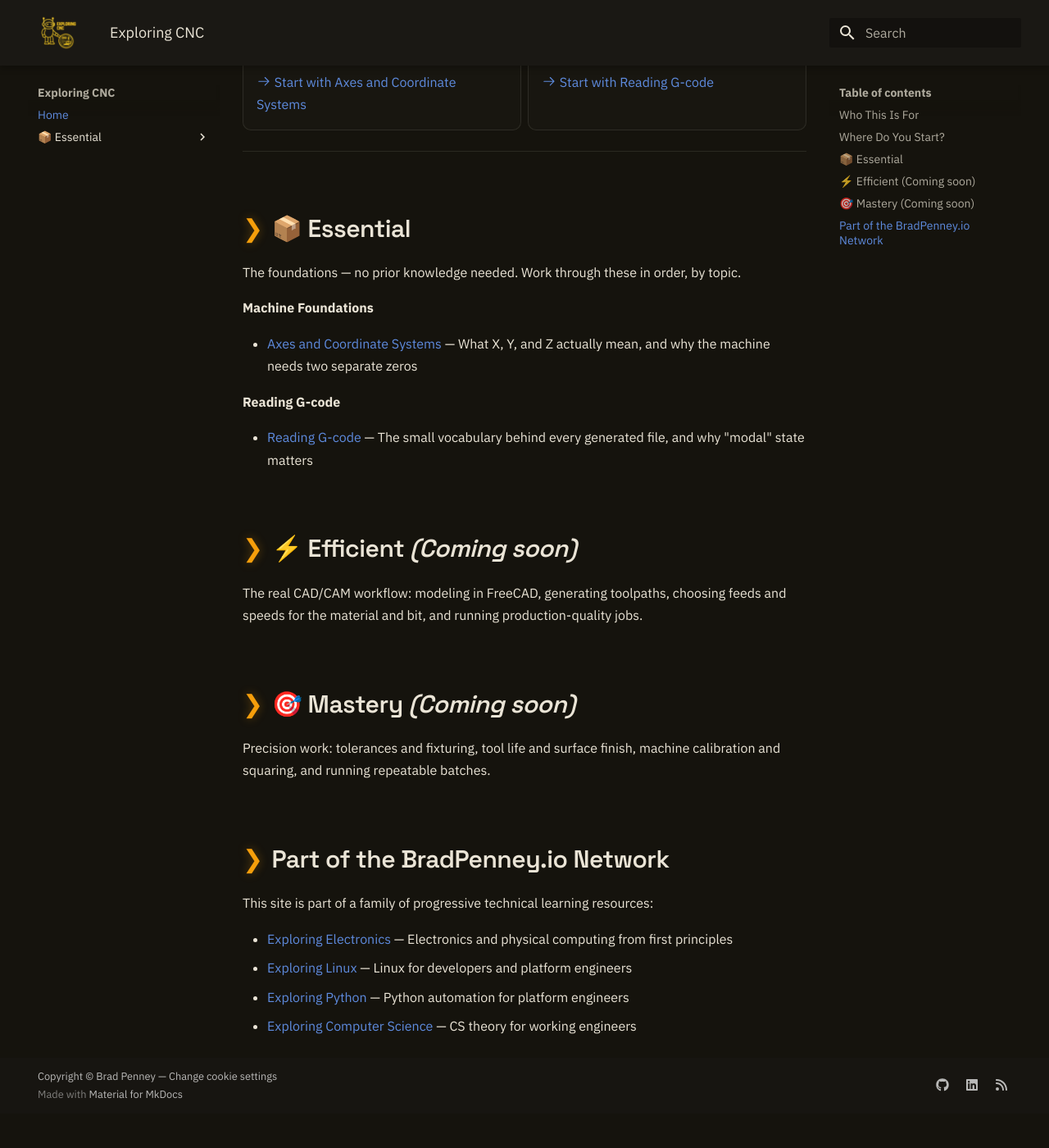
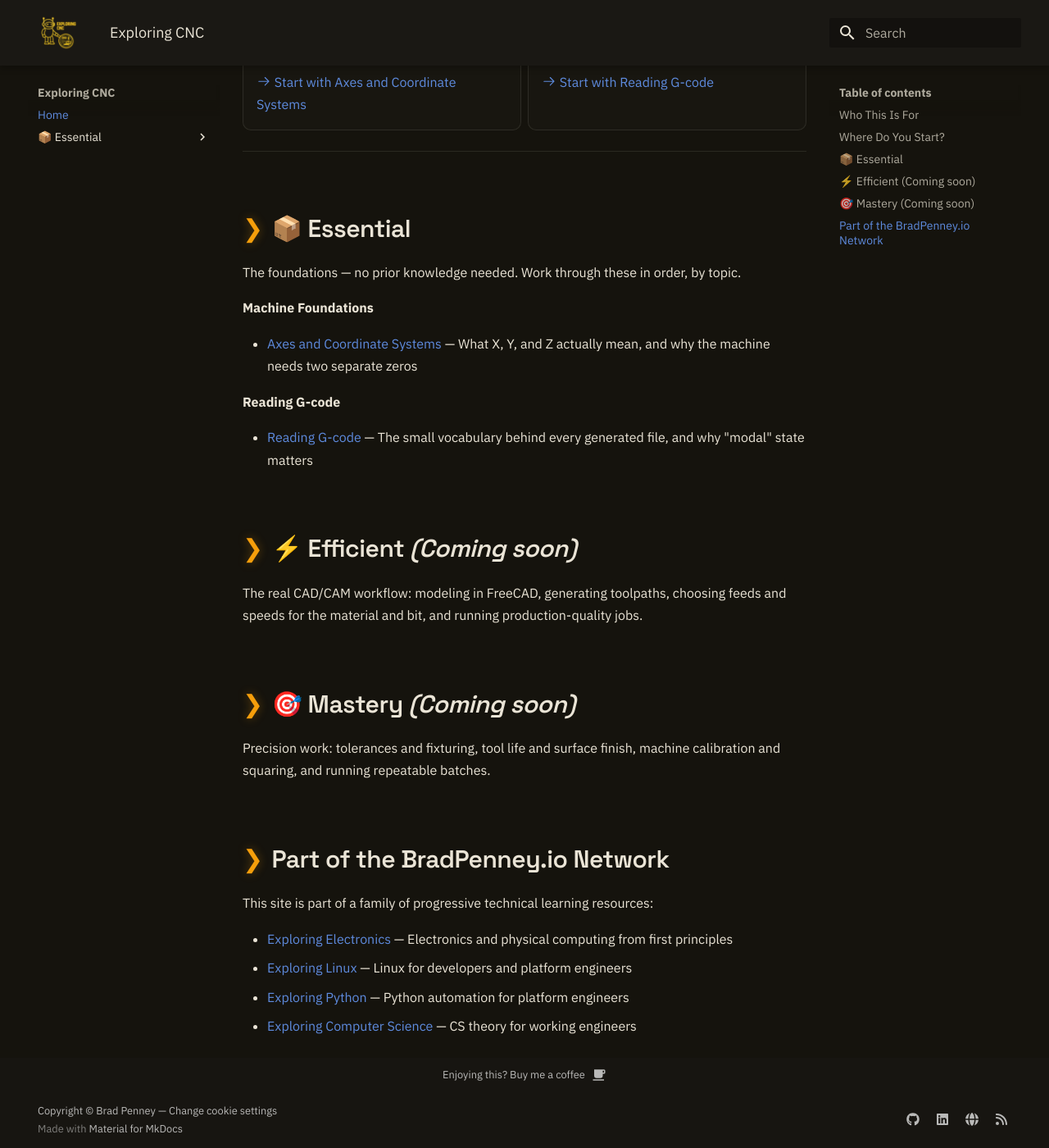
Before and after one commit to bradpenney/exploring_cnc, an MkDocs documentation site: the page built from docs/index.md, in a window 1280 px wide and 1400 px high, scrolled down 1084 px. Shown: the whole window at 82% size. Built offline with MkDocs 1.6.1 and Material for MkDocs 9.7.7, drawn with Linux system fonts in a browser that asks for light colours; before the commit the page ends 2442 px from its top, so only the background shows below that.

Commit message:
Add Buy Me a Coffee footer link and standardize social icons
Every exploring_* footer now shows a "Buy me a coffee" link (icon after
text) via an overrides/partials/footer.html, styled through the
existing --brand-accent token. The extra.social block is standardized
to GitHub, LinkedIn, bradpenney.io, and RSS everywhere — several sites
were missing one or more of these.

Co-Authored-By: Claude Sonnet 5 <noreply@anthropic.com>

```diff
--- a/docs/stylesheets/extra.css
+++ b/docs/stylesheets/extra.css
@@ -298,3 +298,30 @@
     margin: 0 0 1em 1em;
   }
 }
+
+/* --- Footer: Buy Me a Coffee ------------------------------------------- */
+.md-footer-coffee {
+  display: flex;
+  justify-content: center;
+  padding: 0.5rem 0;
+}
+
+.md-footer-coffee__link {
+  display: inline-flex;
+  align-items: center;
+  gap: 0.4rem;
+  font-size: 0.64rem;
+  color: var(--md-footer-fg-color--lighter);
+  text-decoration: none;
+  transition: color 0.2s;
+}
+
+.md-footer-coffee__link:hover {
+  color: var(--brand-accent);
+}
+
+.md-footer-coffee__link svg {
+  width: 0.9rem;
+  height: 0.9rem;
+  fill: currentColor;
+}
--- a/mkdocs.yaml
+++ b/mkdocs.yaml
@@ -29,6 +29,8 @@ extra:
       link: https://github.com/bradpenney
     - icon: fontawesome/brands/linkedin
       link: https://linkedin.com/in/bradpenney
+    - icon: fontawesome/solid/globe
+      link: https://bradpenney.io
     - icon: fontawesome/solid/rss
       link: https://cnc.bradpenney.io/feed_rss_created.xml
 
--- /dev/null
+++ b/overrides/partials/footer.html
@@ -0,0 +1,67 @@
+{#-
+  This file was automatically generated - do not edit
+-#}
+<footer class="md-footer">
+  {% if "navigation.footer" in features %}
+    {% if page.previous_page or page.next_page %}
+      {% if page.meta and page.meta.hide %}
+        {% set hidden = "hidden" if "footer" in page.meta.hide %}
+      {% endif %}
+      <nav class="md-footer__inner md-grid" aria-label="{{ lang.t('footer') }}" {{ hidden }}>
+        {% if page.previous_page %}
+          {% set direction = lang.t("footer.previous") %}
+          <a href="{{ page.previous_page.url | url }}" class="md-footer__link md-footer__link--prev" aria-label="{{ direction }}: {{ page.previous_page.title | e }}">
+            <div class="md-footer__button md-icon">
+              {% set icon = config.theme.icon.previous or "material/arrow-left" %}
+              {% include ".icons/" ~ icon ~ ".svg" %}
+            </div>
+            <div class="md-footer__title">
+              <span class="md-footer__direction">
+                {{ direction }}
+              </span>
+              <div class="md-ellipsis">
+                {{ page.previous_page.title }}
+              </div>
+            </div>
+          </a>
+        {% endif %}
+        {% if page.next_page %}
+          {% set direction = lang.t("footer.next") %}
+          <a href="{{ page.next_page.url | url }}" class="md-footer__link md-footer__link--next" aria-label="{{ direction }}: {{ page.next_page.title | e }}">
+            <div class="md-footer__title">
+              <span class="md-footer__direction">
+                {{ direction }}
+              </span>
+              <div class="md-ellipsis">
+                {{ page.next_page.title }}
+              </div>
+            </div>
+            <div class="md-footer__button md-icon">
+              {% set icon = config.theme.icon.next or "material/arrow-right" %}
+              {% include ".icons/" ~ icon ~ ".svg" %}
+            </div>
+          </a>
+        {% endif %}
+      </nav>
+    {% endif %}
+  {% endif %}
+  <div class="md-footer-meta md-typeset">
+    <div class="md-footer-coffee">
+      <a
+        href="https://buymeacoffee.com/brad.penney"
+        target="_blank"
+        rel="noopener"
+        class="md-footer-coffee__link"
+      >
+        <span>Enjoying this? Buy me a coffee</span>
+        {% include ".icons/material/coffee.svg" %}
+      </a>
+    </div>
+    <div class="md-footer-meta__inner md-grid">
+      {% include "partials/copyright.html" %}
+      {% if config.extra.social %}
+        {% include "partials/social.html" %}
+      {% endif %}
+    </div>
+  </div>
+</footer>
```
